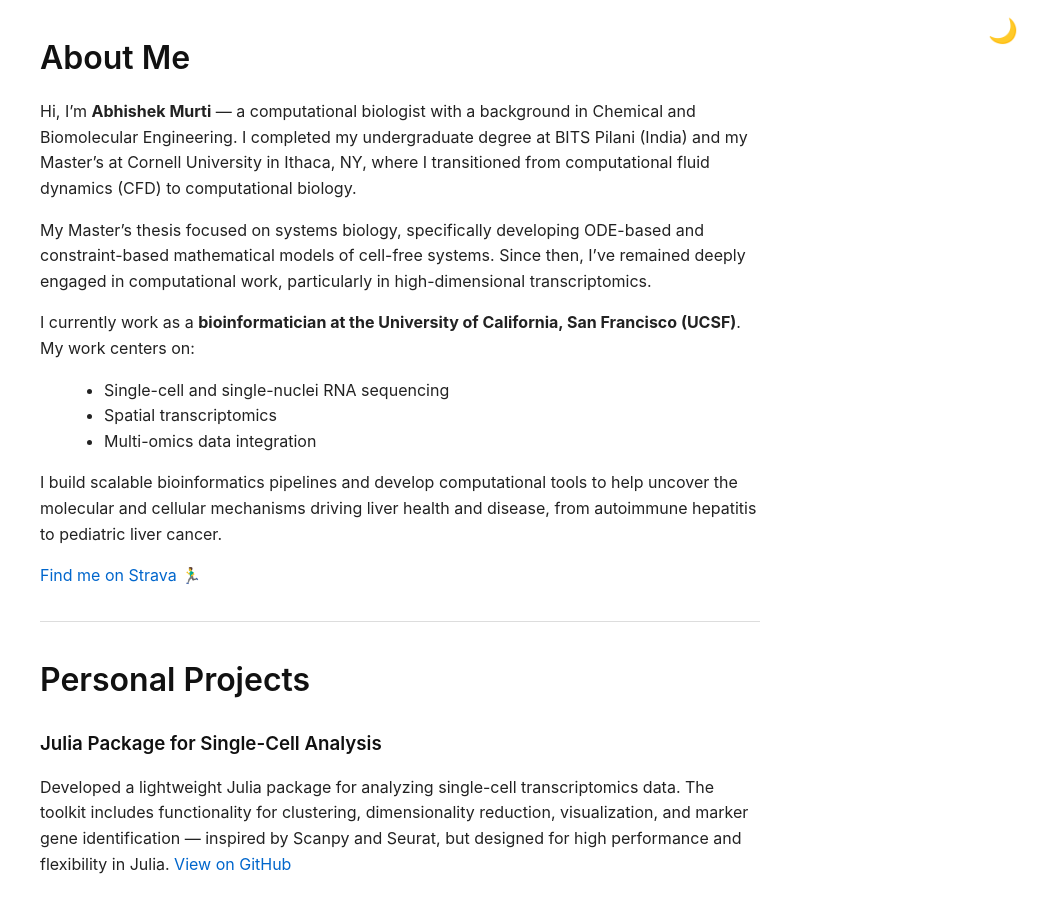
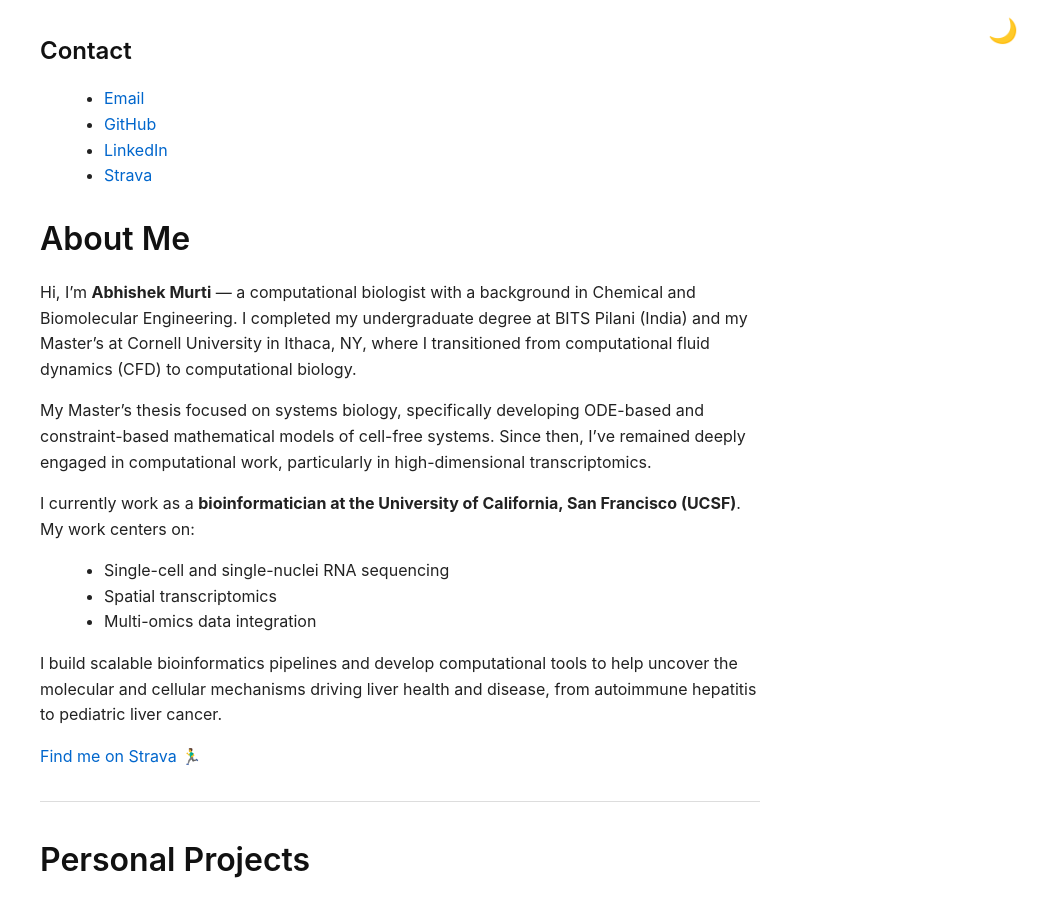
Before and after one commit to murti-abhishek/murti-abhishek.github.io, a Jekyll site: the page built from index.md, in a window 1280 px wide and 900 px high. Shown: the whole window, without its empty margins (240-1280 px from the left). Built offline with Jekyll 4.4.1, drawn with Linux system fonts in a browser that asks for light colours; our own code applies the rules of GitHub Pages for plain Markdown files.

Commit message:
Update default.html

```diff
--- a/_layouts/default.html
+++ b/_layouts/default.html
@@ -6,44 +6,54 @@
   <title>{{ page.title | default: site.title }}</title>
   <meta name="description" content="{{ page.description | default: site.description }}" />
 
-  <!-- Base and dark mode styles -->
+  <!-- Styles -->
   <link rel="stylesheet" href="{{ '/assets/css/style.css' | relative_url }}">
   <link rel="stylesheet" href="{{ '/assets/css/dark-mode.css' | relative_url }}">
-
-  {{ content_for_head }}
 </head>
 <body>
-  <!-- Dark mode toggle -->
-  <button id="dark-mode-toggle" aria-label="Toggle Dark Mode" style="position: fixed; top: 1rem; right: 1rem; z-index: 1000; background: none; border: none; font-size: 1.5rem; cursor: pointer;">
-    🌙
-  </button>
 
-  <!-- Main content -->
-  <main>
-    {{ content }}
-  </main>
+  <!-- Dark Mode Toggle Button -->
+  <button id="dark-mode-toggle" aria-label="Toggle Dark Mode"
+    style="position: fixed; top: 1rem; right: 1rem; font-size: 1.5rem;">🌙</button>
 
-  <!-- Toggle script -->
+  <!-- Layout Container -->
+  <div class="layout-container">
+
+    <!-- Sidebar -->
+    <aside class="sidebar">
+      <h2>Contact</h2>
+      <ul>
+        <li><a href="mailto:murtiabhishek@gmail.com">Email</a></li>
+        <li><a href="https://github.com/murti-abhishek" target="_blank">GitHub</a></li>
+        <li><a href="https://linkedin.com/in/abhishek-murti" target="_blank">LinkedIn</a></li>
+        <li><a href="https://www.strava.com/athletes/84323856" target="_blank">Strava</a></li>
+      </ul>
+    </aside>
+
+    <!-- Main Content -->
+    <main class="main-content">
+      {{ content }}
+    </main>
+
+  </div>
+
+  <!-- Dark Mode Toggle Script -->
   <script>
     const toggle = document.getElementById('dark-mode-toggle');
     const body = document.body;
 
-    // Load saved preference or match system setting
-    const saved = localStorage.getItem('dark-mode');
-    const systemPrefersDark = window.matchMedia && window.matchMedia('(prefers-color-scheme: dark)').matches;
+    const stored = localStorage.getItem('dark-mode');
+    const prefersDark = window.matchMedia('(prefers-color-scheme: dark)').matches;
 
-    if (saved === 'enabled' || (!saved && systemPrefersDark)) {
+    if (stored === 'enabled' || (!stored && prefersDark)) {
       body.classList.add('dark-mode');
     }
 
     toggle.addEventListener('click', () => {
       body.classList.toggle('dark-mode');
-      if (body.classList.contains('dark-mode')) {
-        localStorage.setItem('dark-mode', 'enabled');
-      } else {
-        localStorage.setItem('dark-mode', 'disabled');
-      }
+      localStorage.setItem('dark-mode', body.classList.contains('dark-mode') ? 'enabled' : 'disabled');
     });
   </script>
+
 </body>
 </html>
```
